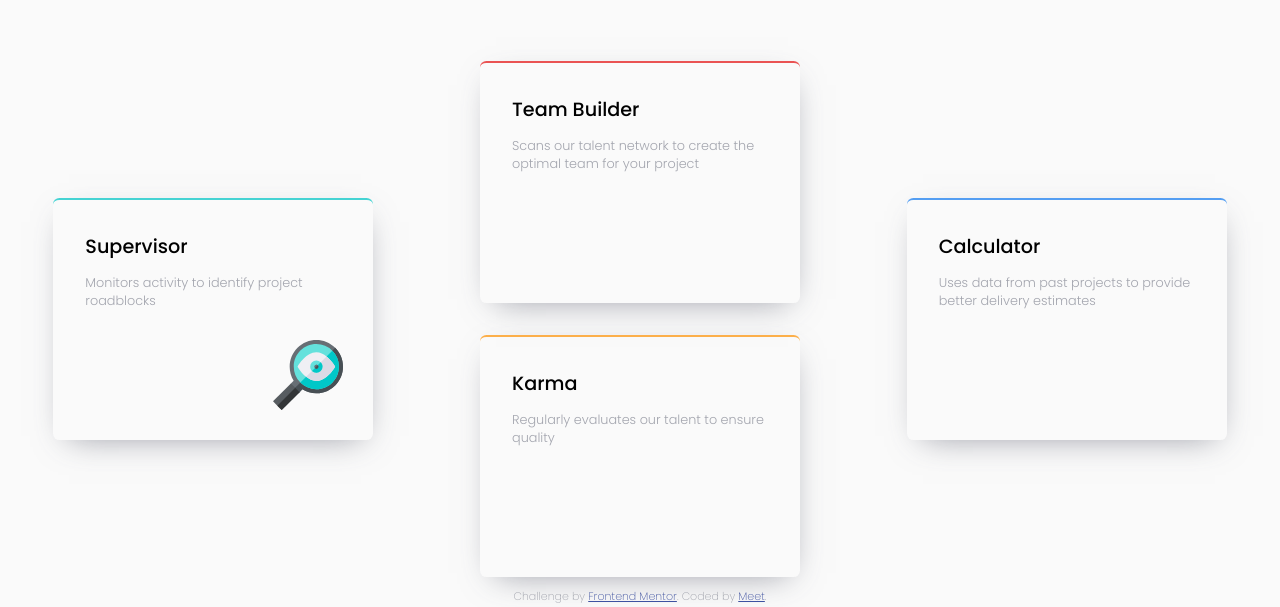
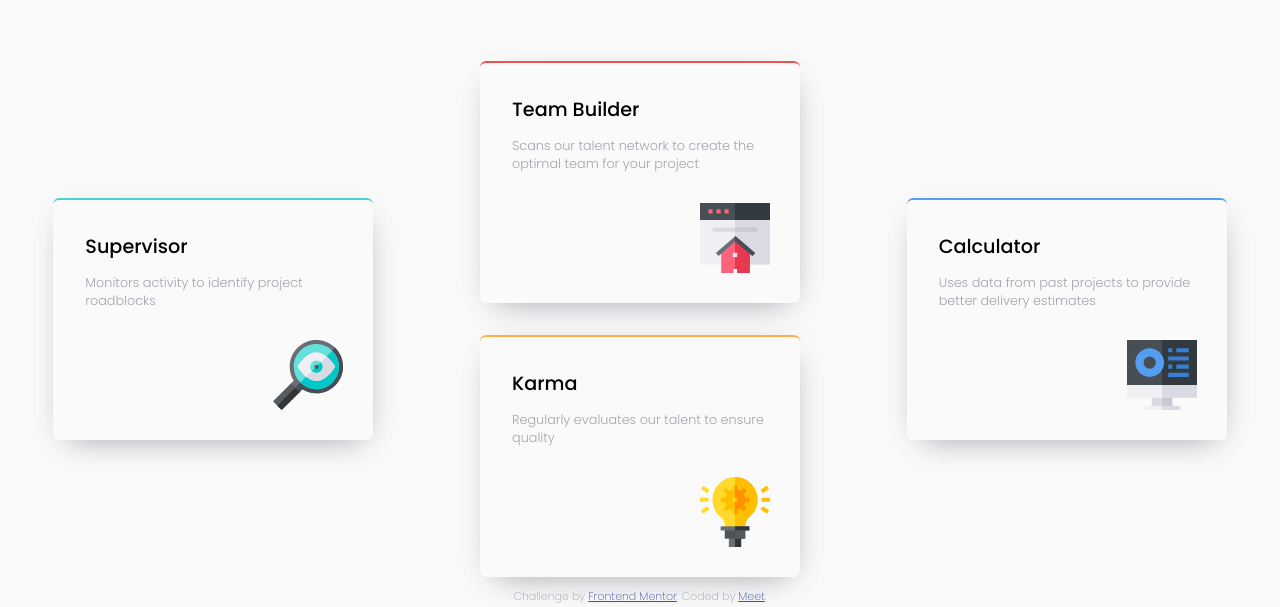
Before and after one commit to meetdudhat2004/meetdudhat2004.github.io, a plain HTML site: page index.html in a window 1280 px wide. Shown: the part 193-800 px from the top of the page. Drawn offline with Linux system fonts and the light colour scheme.

Commit message:
Add files via upload

```diff
--- a/index.html
+++ b/index.html
@@ -4,7 +4,7 @@
   <meta charset="UTF-8">
   <meta name="viewport" content="width=device-width, initial-scale=1.0"> <!-- displays site properly based on user's device -->
 
-  <link rel="icon" type="image/png" sizes="32x32" href="./images/favicon-32x32.png">
+  <link rel="icon" type="image/png" sizes="32x32" href="favicon-32x32.png">
 
   <title>Frontend Mentor | Four card feature section</title>
   <link rel="stylesheet" href="style.css">
@@ -40,13 +40,13 @@
             <h2>Team Builder</h2>
             <p>Scans our talent network to create the optimal team for your project
             </p>
-            <img src="images/icon-team-builder.svg" alt="">
+            <img src="icon-team-builder.svg" alt="">
           </div>
           <div class="card card3">
             <h2>Karma</h2>
             <p>Regularly evaluates our talent to ensure quality
             </p>
-            <img src="images/icon-karma.svg" alt="">
+            <img src="icon-karma.svg" alt="">
           </div>
         </div>
         <div class="col">
@@ -54,7 +54,7 @@
             <h2>Calculator</h2>
             <p>Uses data from past projects to provide better delivery estimates
             </p>
-            <img src="images/icon-calculator.svg" alt="">
+            <img src="icon-calculator.svg" alt="">
           </div>
         </div>
       </div>
```
